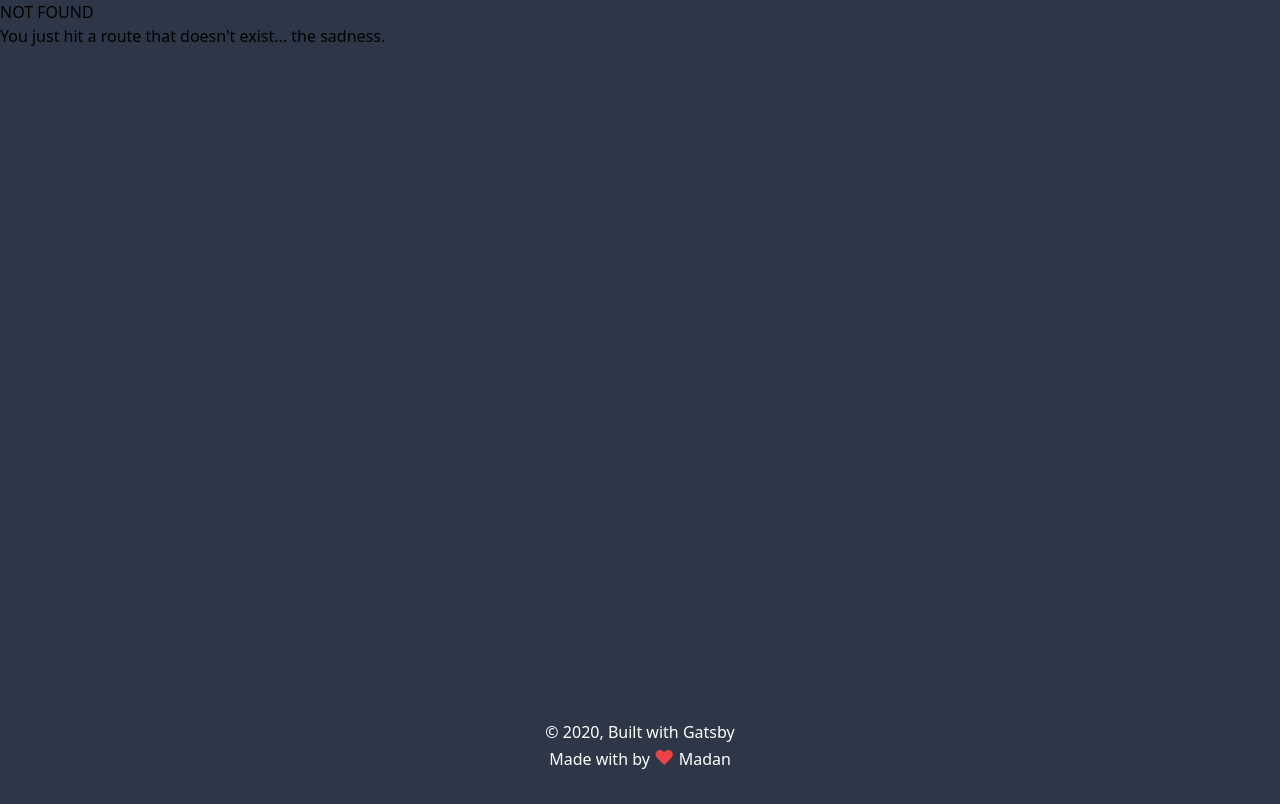
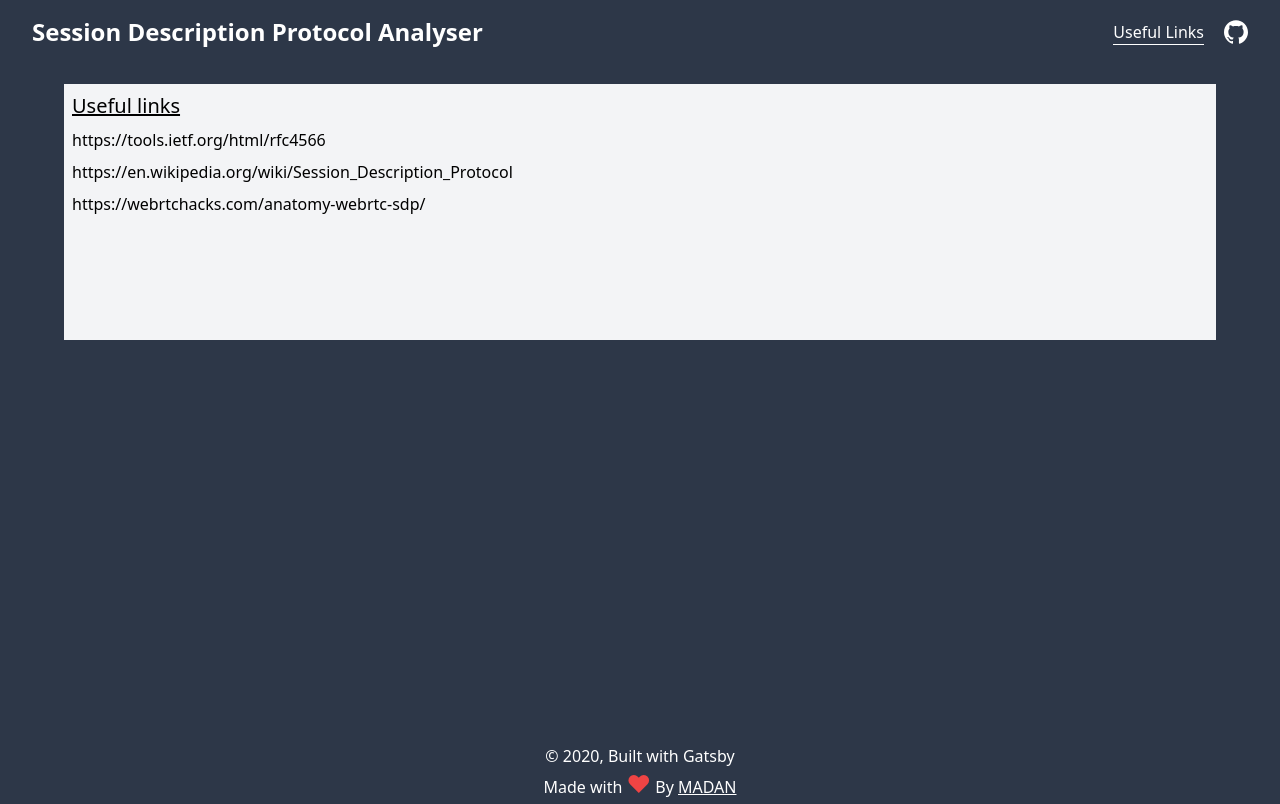
Before and after one commit to jmadankumar/sdp-analyser, a Gatsby site: page /useful-links in a window 1280 px wide. Before the commit this address had no page. Built offline with nearby package versions, Linux system fonts and the light colour scheme; Gatsby itself is replaced by a stand-in of ours.

Commit message:
useful link page and icon update

```diff
--- a/gatsby-config.js
+++ b/gatsby-config.js
@@ -1,6 +1,6 @@
 module.exports = {
   siteMetadata: {
-    title: `SDP parser & Analyser`,
+    title: `Session Description Protocol Analyser`,
     description: `Session description protocol parser and analyser`,
     author: `Madan Kumar`,
   },
@@ -18,13 +18,13 @@ module.exports = {
     {
       resolve: `gatsby-plugin-manifest`,
       options: {
-        name: `gatsby-starter-default`,
-        short_name: `starter`,
+        name: `session description protocol analyser`,
+        short_name: `sdp analyser`,
         start_url: `/`,
-        background_color: `#663399`,
-        theme_color: `#663399`,
+        background_color: `#48bb78`,
+        theme_color: `#48bb78`,
         display: `minimal-ui`,
-        icon: `src/images/gatsby-icon.png`, // This path is relative to the root of the site.
+        icon: `src/images/sdp.png`, // This path is relative to the root of the site.
       },
     },
     // this (optional) plugin enables Progressive Web App + Offline functionality
--- a/package.json
+++ b/package.json
@@ -1,9 +1,9 @@
 {
-  "name": "gatsby-starter-default",
+  "name": "sdp-analyser",
   "private": true,
-  "description": "A simple starter to get up and developing quickly with Gatsby",
+  "description": "web app to analyse session decription protocol",
   "version": "0.1.0",
-  "author": "Kyle Mathews <mathews.kyle@gmail.com>",
+  "author": "Madan Kumar<kumarmadan.j@gmail.com>",
   "dependencies": {
     "@loadable/component": "^5.13.1",
     "classnames": "^2.2.6",
--- a/src/components/header.js
+++ b/src/components/header.js
@@ -3,20 +3,17 @@ import PropTypes from "prop-types"
 import React from "react"
 
 const Header = ({ siteTitle }) => (
-  <header
-    className="h-12 flex items-center bg-indigo-500"
-  >
-    <div
-      className="px-4"
-    >
-      <h1 className="m-0">
-        <Link
-          to="/"
-         className="text-white no-underline"
-        >
-          {siteTitle}
-        </Link>
-      </h1>
+  <header className="flex px-8 h-16 justify-between items-center mb-5">
+    <a href="/" className="text-2xl font-bold m-0 mr-5 text-white">{siteTitle} </a>
+    <div className="flex ">
+      <a href="/useful-links" className="mr-5 border-b border-white text-white hover:text-green-500 hover:border-green-500">
+        Useful Links
+            </a>
+      <a href="https://github.com/jmadankumar/sdp-analyser">
+        <svg role="img" width="24" height="24" viewBox="0 0 24 24" xmlns="http://www.w3.org/2000/svg" className="w-6 h-6 text-white hover:text-green-500">
+          <path fill="currentColor" d="M12 .297c-6.63 0-12 5.373-12 12 0 5.303 3.438 9.8 8.205 11.385.6.113.82-.258.82-.577 0-.285-.01-1.04-.015-2.04-3.338.724-4.042-1.61-4.042-1.61C4.422 18.07 3.633 17.7 3.633 17.7c-1.087-.744.084-.729.084-.729 1.205.084 1.838 1.236 1.838 1.236 1.07 1.835 2.809 1.305 3.495.998.108-.776.417-1.305.76-1.605-2.665-.3-5.466-1.332-5.466-5.93 0-1.31.465-2.38 1.235-3.22-.135-.303-.54-1.523.105-3.176 0 0 1.005-.322 3.3 1.23.96-.267 1.98-.399 3-.405 1.02.006 2.04.138 3 .405 2.28-1.552 3.285-1.23 3.285-1.23.645 1.653.24 2.873.12 3.176.765.84 1.23 1.91 1.23 3.22 0 4.61-2.805 5.625-5.475 5.92.42.36.81 1.096.81 2.22 0 1.606-.015 2.896-.015 3.286 0 .315.21.69.825.57C20.565 22.092 24 17.592 24 12.297c0-6.627-5.373-12-12-12" />
+        </svg>
+      </a>
     </div>
   </header>
 )
--- a/src/components/layout.css
+++ b/src/components/layout.css
@@ -4,11 +4,10 @@ body{
 }
 .content{
   width: 100%;
-  height: calc(100vh - 3rem);
+  height: calc(100vh - 5rem);
 }
 .main{
   width: 100%;
-  height: calc(100vh - 5rem);
 }
 .editor{
   height: 70vh;
--- a/src/components/layout.js
+++ b/src/components/layout.js
@@ -12,7 +12,7 @@ import { useStaticQuery, graphql } from "gatsby"
 import Header from "./header"
 import "./layout.css"
 
-const Layout = ({ children, showHeader }) => {
+const Layout = ({ children }) => {
   const data = useStaticQuery(graphql`
     query SiteTitleQuery {
       site {
@@ -25,19 +25,19 @@ const Layout = ({ children, showHeader }) => {
 
   return (
     <>
-      {showHeader && <Header siteTitle={data.site.siteMetadata.title} />}
+      <Header siteTitle={data.site.siteMetadata.title} />
       <div
         className="content"
       >
         <main className="main">{children}</main>
-        <footer className="text-center text-white">
+        <footer className="text-center text-white mt-5">
           <p>
             © {new Date().getFullYear()}, Built with
           {` `}
             <a href="https://www.gatsbyjs.org">Gatsby</a>
           </p>
           <p>
-            Made with by <span className="text-red-500 text-xl">&hearts;</span> <a href="https://github.com/jmadankumar">Madan</a>
+            Made with <span className="text-red-500 text-2xl">&hearts;</span> By <a href="https://github.com/jmadankumar" className="underline">MADAN</a>
           </p>
         </footer>
       </div>
--- a/src/components/seo.js
+++ b/src/components/seo.js
@@ -69,7 +69,7 @@ function SEO({ description, lang, meta, title }) {
         },
       ].concat(meta)}
     >
-      <link href="https://unpkg.com/tailwindcss@^1.0/dist/tailwind.min.css" rel="stylesheet"></link>
+      <link preload href="https://unpkg.com/tailwindcss@^1.0/dist/tailwind.min.css" rel="stylesheet"></link>
     </Helmet>
   )
 }
--- /dev/null
+++ b/src/pages/useful-links.js
@@ -0,0 +1,43 @@
+import React from 'react';
+import Layout from '../components/layout';
+import SEO from '../components/seo';
+
+const links = [
+  'https://tools.ietf.org/html/rfc4566',
+  'https://en.wikipedia.org/wiki/Session_Description_Protocol',
+  'https://webrtchacks.com/anatomy-webrtc-sdp/'
+];
+
+const css = `
+  footer{
+    position: fixed;
+    bottom: 0;
+    width: 100%;
+  }
+`;
+const UsefulLink = ({ data }) => {
+  return (
+    <Layout>
+      <SEO title={data.site.siteMetadata.title} />
+      <div className="px-16">
+        <div className="bg-gray-100 p-2 h-64">
+          <h3 className="text-xl hover:text-gray-900 mb-2 underline">Useful links</h3>
+          <ul>
+            {links.map(link => (<li className="hover:text-gray-900 mb-2"><a href={link}>{link}</a></li>))}
+          </ul>
+        </div>
+      </div>
+      <style>{css}</style>
+    </Layout>
+  );
+}
+export const query = graphql`
+  query {
+    site {
+      siteMetadata {
+        title
+      }
+    }
+  }
+`;
+export default UsefulLink;
```
Also changed, not shown: src/pages/index.js (+0 -14 lines), src/images/gatsby-astronaut.png (deleted), src/images/sdp.png (added).
